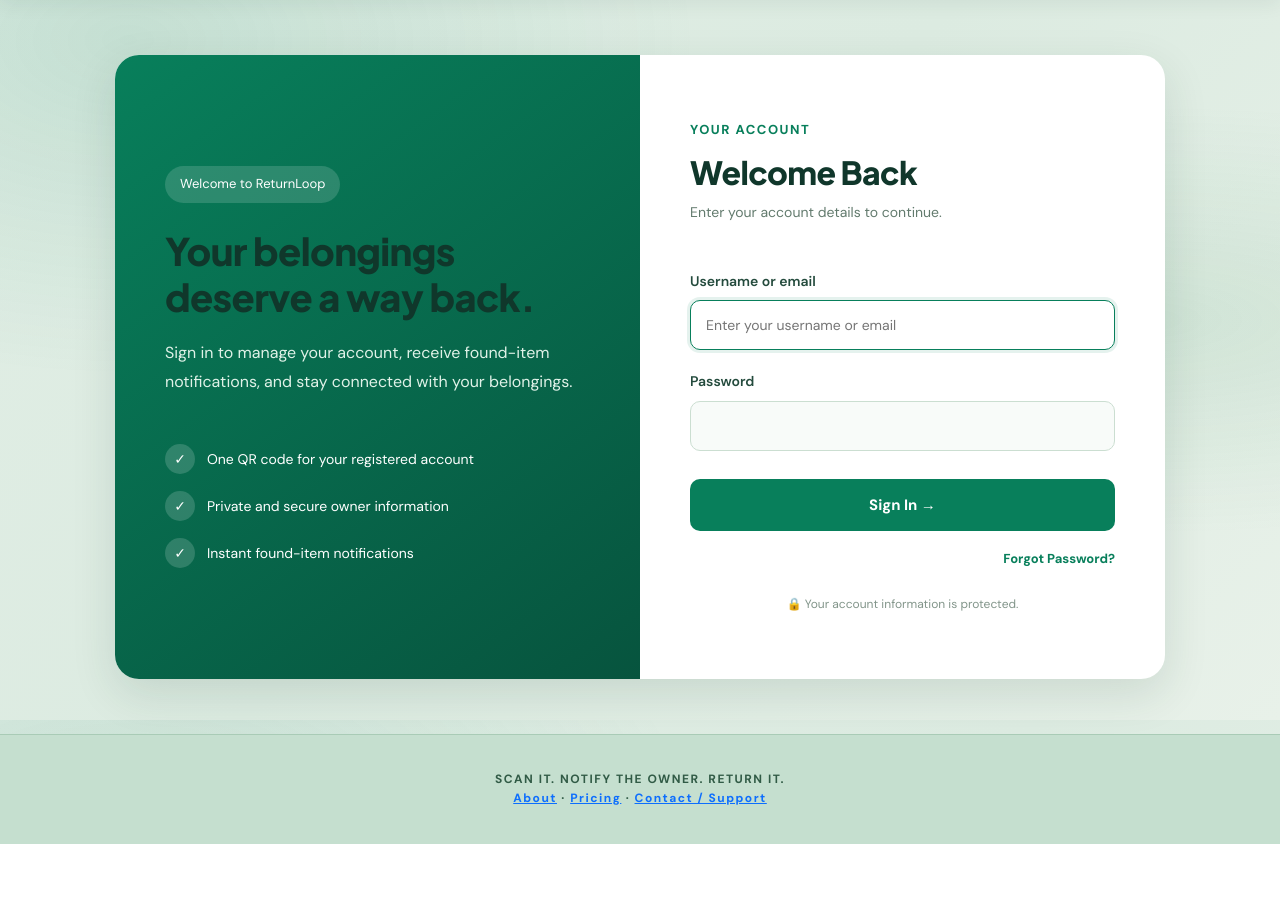
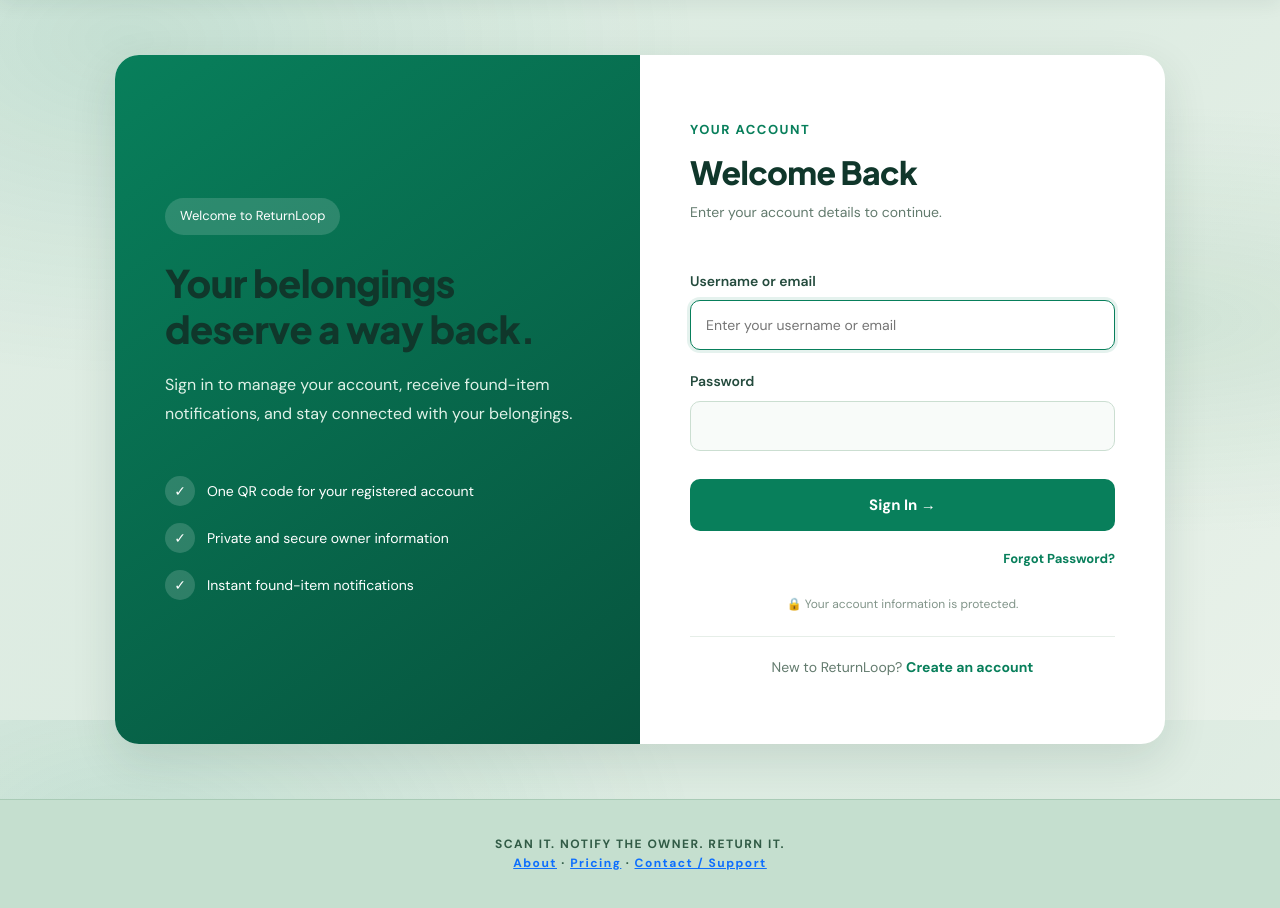
Before and after one commit to fasihurrehm1991-gif/returnloop, a Django app: page /accounts/login/ in a window 1280 px wide. Shown: the part 80-988 px from the top of the page. Before the commit the page ends 924 px from the top, so only its background shows below. Run offline with Django 5.2, Linux system fonts and the light colour scheme.

Commit message:
Add registration link to login page
Give first-time visitors a clear registration path from sign in.

Co-authored-by: Copilot <223556219+Copilot@users.noreply.github.com>

```diff
--- a/qr_lost_found/core/tests.py
+++ b/qr_lost_found/core/tests.py
@@ -481,6 +481,10 @@ class QRFlowTests(TestCase):
         self.assertTrue(login)
 
     def test_login_accepts_username_or_email(self):
+        login_page = self.client.get(reverse('login'))
+        self.assertContains(login_page, 'New to ReturnLoop?')
+        self.assertContains(login_page, 'href="/accounts/register/"')
+
         for identifier in (self.user.username, self.user.email.upper()):
             with self.subTest(identifier_type='email' if '@' in identifier else 'username'):
                 self.client.logout()
--- a/qr_lost_found/templates/registration/login.html
+++ b/qr_lost_found/templates/registration/login.html
@@ -200,6 +200,26 @@
         margin-top: 25px;
     }
 
+    .login-register {
+        margin-top: 22px;
+        padding-top: 19px;
+        border-top: 1px solid #e6eee8;
+        text-align: center;
+        color: #637b6e;
+        font-size: 14px;
+    }
+
+    .login-register a {
+        color: #087f5b;
+        font-weight: 700;
+        text-decoration: none;
+    }
+
+    .login-register a:hover {
+        color: #07543e;
+        text-decoration: underline;
+    }
+
     @media (max-width: 768px) {
 
         .login-wrapper {
@@ -329,6 +349,11 @@
                 🔒 Your account information is protected.
             </div>
 
+            <div class="login-register">
+                New to ReturnLoop?
+                <a href="{% url 'register' %}">Create an account</a>
+            </div>
+
         </div>
 
     </div>
```
